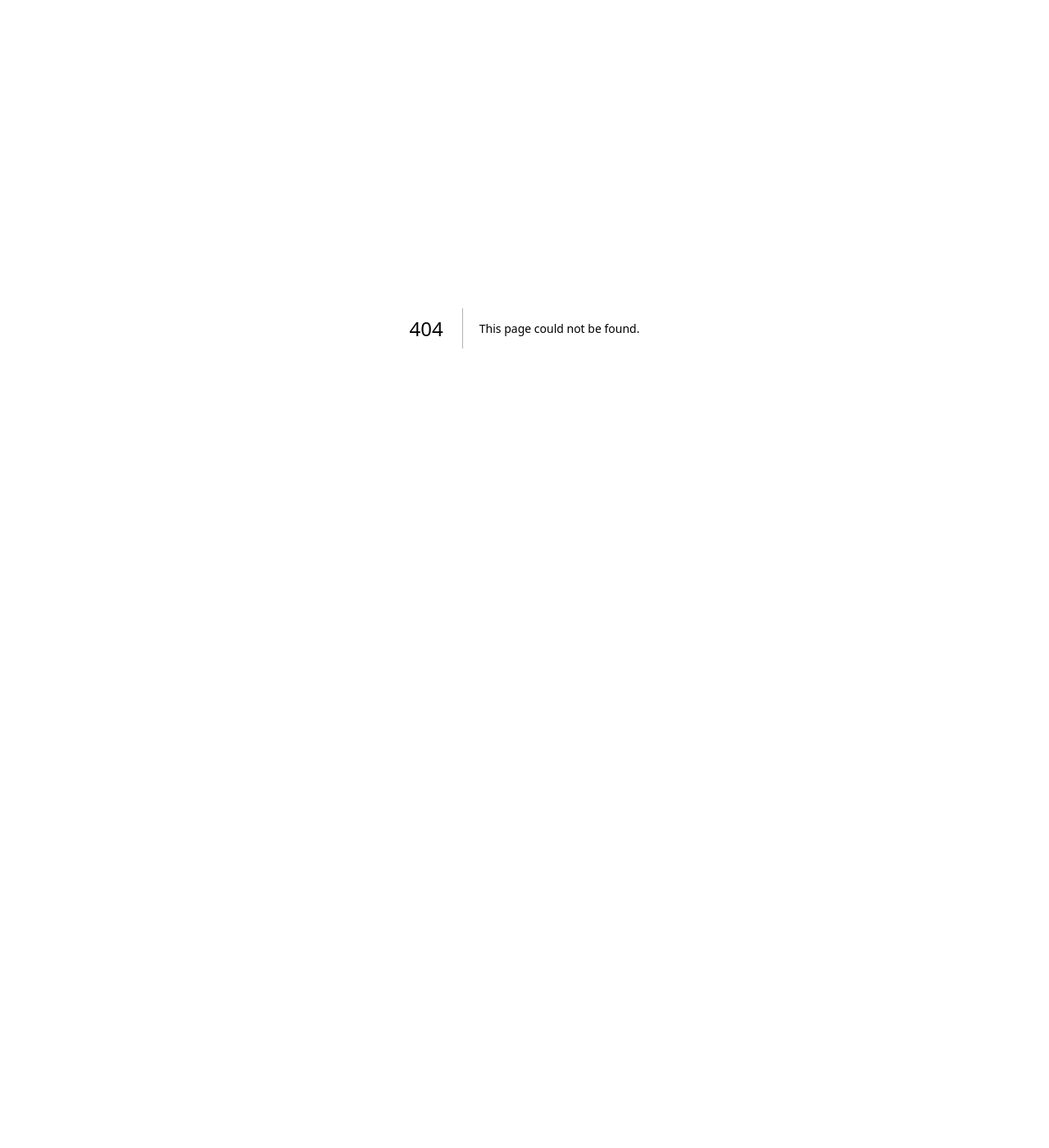
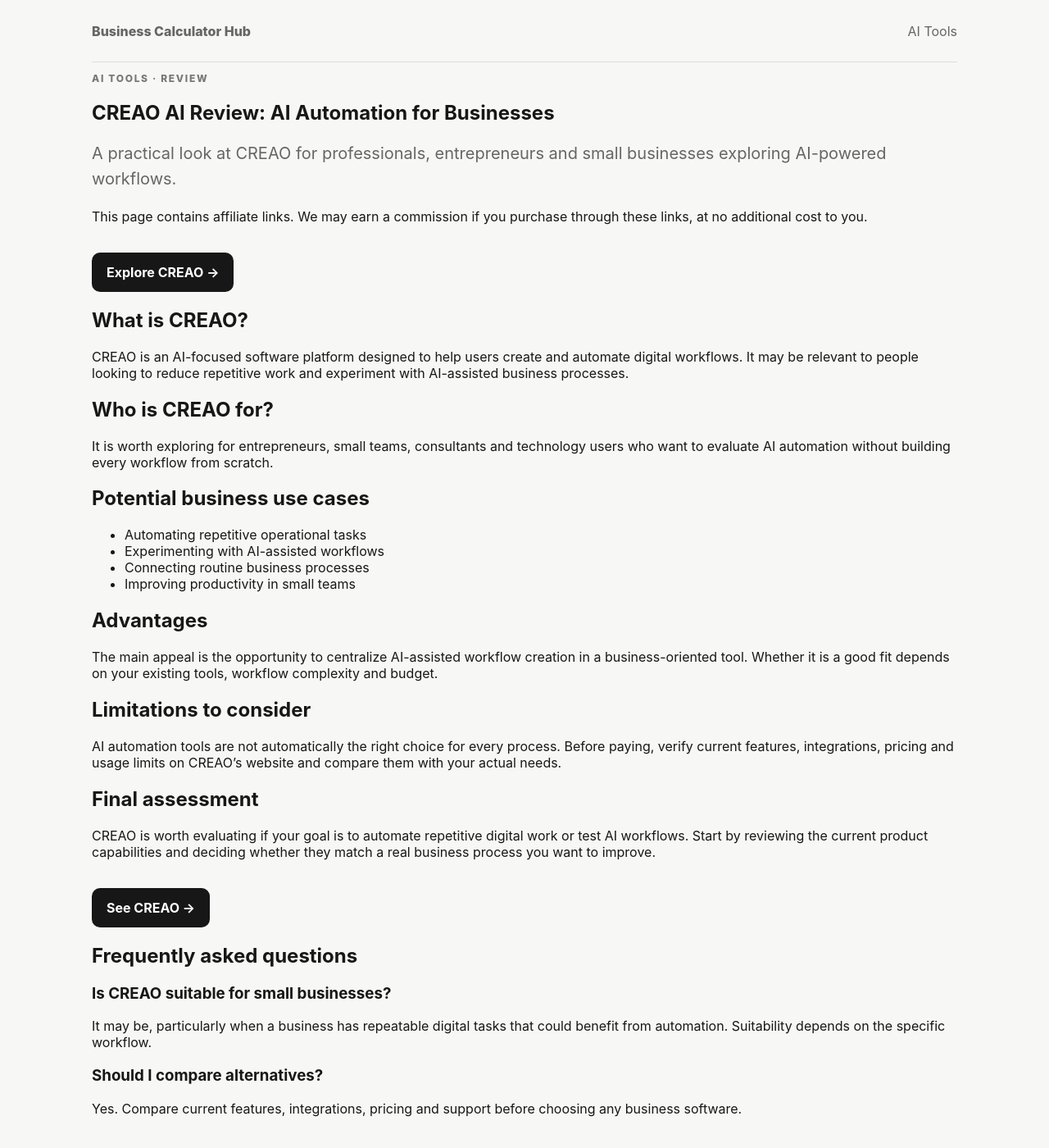
Before and after one commit to luizferdazzi-commits/business-calculator-hub, a Next.js app: page /ai-tools/creao in a window 1280 px wide. Before the commit this address had no page. Shown: the top 1400 px of the page at 82% size. Before the commit the page ends 800 px from the top, so only its background shows below. Built offline with nearby package versions, Linux system fonts and the light colour scheme.

Commit message:
Add CREAO affiliate review page

```diff
--- /dev/null
+++ b/app/ai-tools/creao/page.tsx
@@ -0,0 +1,31 @@
+import type { Metadata } from 'next';
+import Link from 'next/link';
+import AffiliateLink from '../../components/AffiliateLink';
+
+export const metadata: Metadata = {
+  title: 'CREAO AI Review 2026: Features, Use Cases & Who It’s For',
+  description: 'Explore CREAO AI, its business use cases and who may benefit from this AI automation platform.',
+  alternates: { canonical: '/ai-tools/creao' },
+};
+
+const affiliateUrl = 'https://creaoailimited.sjv.io/X4Eb2o';
+
+export default function CreaoPage() {
+  return <main className="shell">
+    <header className="header"><Link className="brand" href="/">Business Calculator Hub</Link><nav><Link href="/ai-tools">AI Tools</Link></nav></header>
+    <article className="article">
+      <p className="eyebrow">AI TOOLS · REVIEW</p><h1>CREAO AI Review: AI Automation for Businesses</h1>
+      <p className="lead">A practical look at CREAO for professionals, entrepreneurs and small businesses exploring AI-powered workflows.</p>
+      <p className="disclosure">This page contains affiliate links. We may earn a commission if you purchase through these links, at no additional cost to you.</p>
+      <AffiliateLink href={affiliateUrl} partner="creao" position="hero" className="primary">Explore CREAO →</AffiliateLink>
+      <h2>What is CREAO?</h2><p>CREAO is an AI-focused software platform designed to help users create and automate digital workflows. It may be relevant to people looking to reduce repetitive work and experiment with AI-assisted business processes.</p>
+      <h2>Who is CREAO for?</h2><p>It is worth exploring for entrepreneurs, small teams, consultants and technology users who want to evaluate AI automation without building every workflow from scratch.</p>
+      <h2>Potential business use cases</h2><ul><li>Automating repetitive operational tasks</li><li>Experimenting with AI-assisted workflows</li><li>Connecting routine business processes</li><li>Improving productivity in small teams</li></ul>
+      <h2>Advantages</h2><p>The main appeal is the opportunity to centralize AI-assisted workflow creation in a business-oriented tool. Whether it is a good fit depends on your existing tools, workflow complexity and budget.</p>
+      <h2>Limitations to consider</h2><p>AI automation tools are not automatically the right choice for every process. Before paying, verify current features, integrations, pricing and usage limits on CREAO’s website and compare them with your actual needs.</p>
+      <h2>Final assessment</h2><p>CREAO is worth evaluating if your goal is to automate repetitive digital work or test AI workflows. Start by reviewing the current product capabilities and deciding whether they match a real business process you want to improve.</p>
+      <AffiliateLink href={affiliateUrl} partner="creao" position="final" className="primary">See CREAO →</AffiliateLink>
+      <h2>Frequently asked questions</h2><h3>Is CREAO suitable for small businesses?</h3><p>It may be, particularly when a business has repeatable digital tasks that could benefit from automation. Suitability depends on the specific workflow.</p><h3>Should I compare alternatives?</h3><p>Yes. Compare current features, integrations, pricing and support before choosing any business software.</p>
+    </article>
+  </main>;
+}
```
